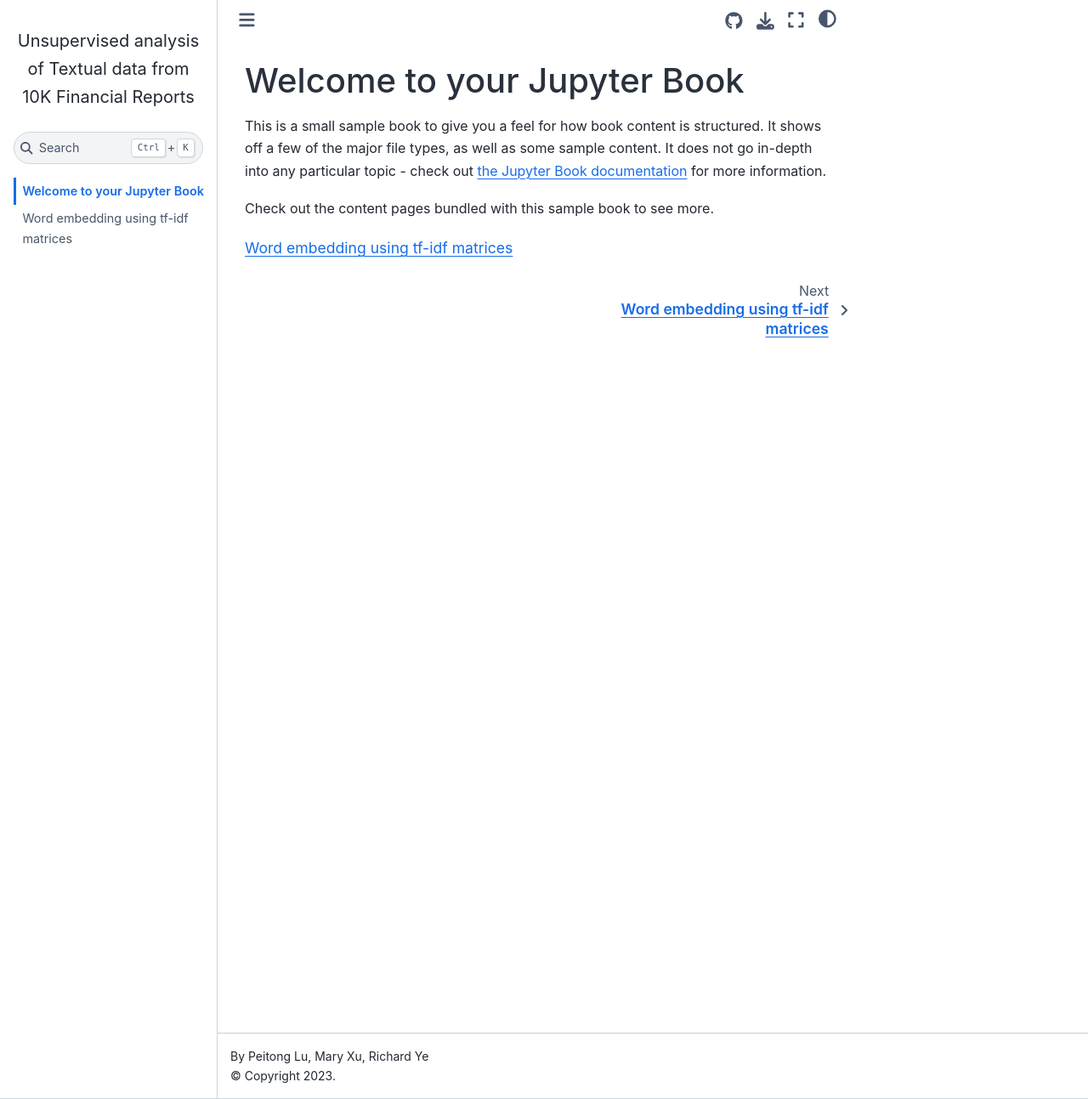
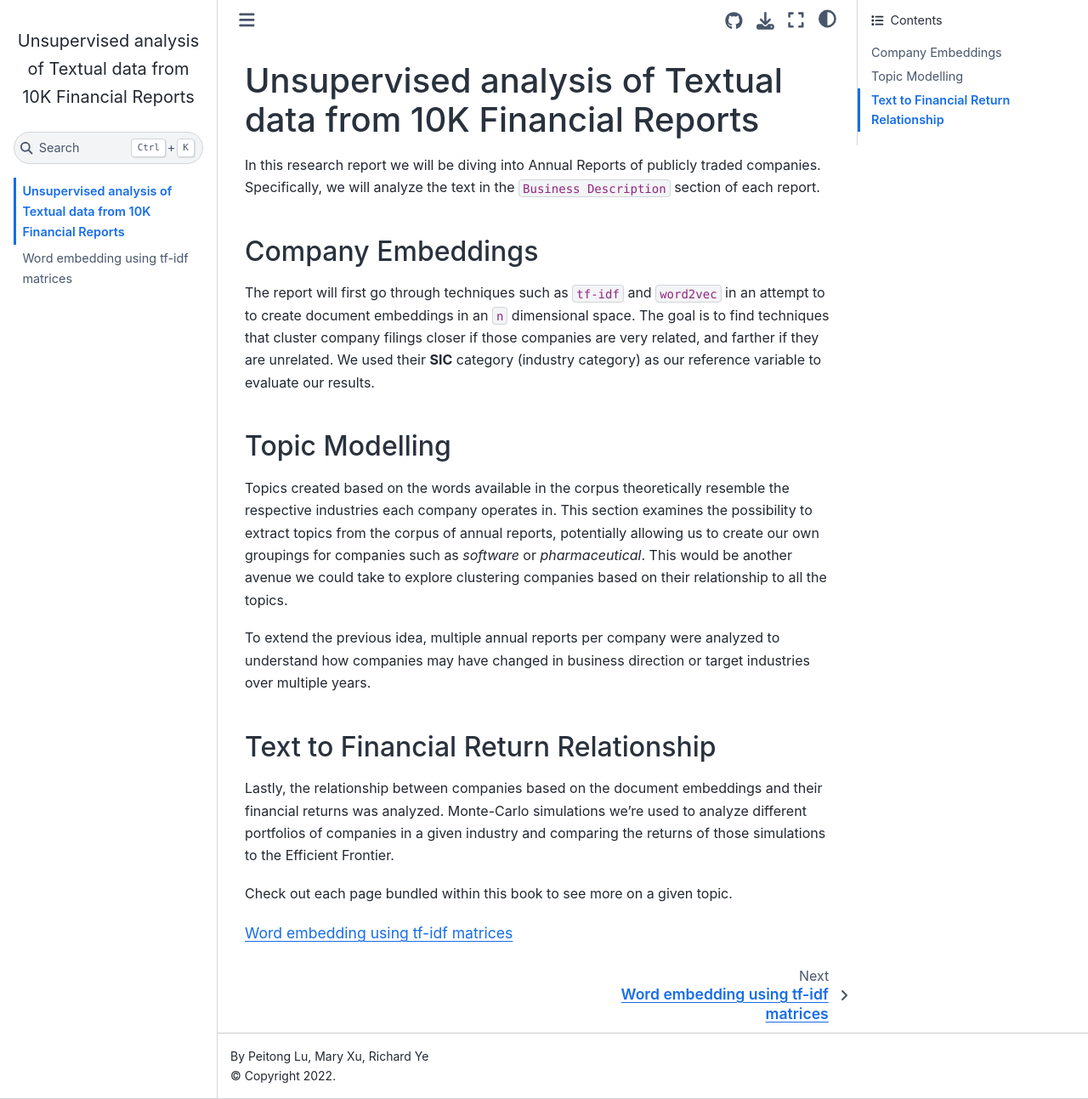
Before and after one commit to richardye101/ubineer_nlp_research, a Jupyter Book: the page built from intro.md, in a window 1280 px wide and 1293 px high. Shown: the whole window at 85% size. Built offline with Jupyter Book 1.0.4 settings and Sphinx 7.4.7 and the Sphinx Book theme 1.1.4, drawn with Linux system fonts in a browser that asks for light colours; pages that are not in the unit, such as notebooks, are missing from menus; comment, search, counter and statistics services are not loaded.

Commit message:
added favicon and drafted intro

````diff
--- a/_config.yml
+++ b/_config.yml
@@ -4,13 +4,15 @@
 title: Unsupervised analysis of Textual data from 10K Financial Reports
 author: Peitong Lu, Mary Xu, Richard Ye
 logo:
+copyright: "2022"
+
+# Ignore files not named in too
+only_build_toc_files: true
 
 # Force re-execution of notebooks on each build.
 # See https://jupyterbook.org/content/execute.html
 execute:
   execute_notebooks: force
-# Ignore files not named in too
-only_build_toc_files: true
 
 # Define the name of the latex output file for PDF builds
 latex:
@@ -30,6 +32,7 @@ repository:
 # Add GitHub buttons to your book
 # See https://jupyterbook.org/customize/config.html#add-a-link-to-your-repository
 html:
+  favicon: "images/favicon.png"
   use_issues_button: true
   use_repository_button: true
 
--- a/intro.md
+++ b/intro.md
@@ -1,11 +1,19 @@
-# Welcome to your Jupyter Book
+# Unsupervised analysis of Textual data from 10K Financial Reports
 
-This is a small sample book to give you a feel for how book content is
-structured.
-It shows off a few of the major file types, as well as some sample content.
-It does not go in-depth into any particular topic - check out [the Jupyter Book documentation](https://jupyterbook.org) for more information.
+In this research report we will be diving into Annual Reports of publicly traded companies. Specifically, we will analyze the text in the `Business Description` section of each report.
 
-Check out the content pages bundled with this sample book to see more.
+## Company Embeddings
+The report will first go through techniques such as `tf-idf` and `word2vec` in an attempt to to create document embeddings in an `n` dimensional space. The goal is to find techniques that cluster company filings closer if those companies are very related, and farther if they are unrelated. We used their **SIC** category (industry category) as our reference variable to evaluate our results.
+
+## Topic Modelling
+Topics created based on the words available in the corpus theoretically resemble the respective industries each company operates in. This section examines the possibility to extract topics from the corpus of annual reports, potentially allowing us to create our own groupings for companies such as _software_ or _pharmaceutical_. This would be another avenue we could take to explore clustering companies based on their relationship to all the topics.
+
+To extend the previous idea,  multiple annual reports per company were analyzed to understand how companies may have changed in business direction or target industries over multiple years.
+
+## Text to Financial Return Relationship
+Lastly, the relationship between companies based on the document embeddings and their financial returns was analyzed. Monte-Carlo simulations we're used to analyze different portfolios of companies in a given industry and comparing the returns of those simulations to the Efficient Frontier.
+
+Check out each page bundled within this book to see more on a given topic.
 
 ```{tableofcontents}
 ```
````
Also changed, not shown: images/favicon.png (added).
